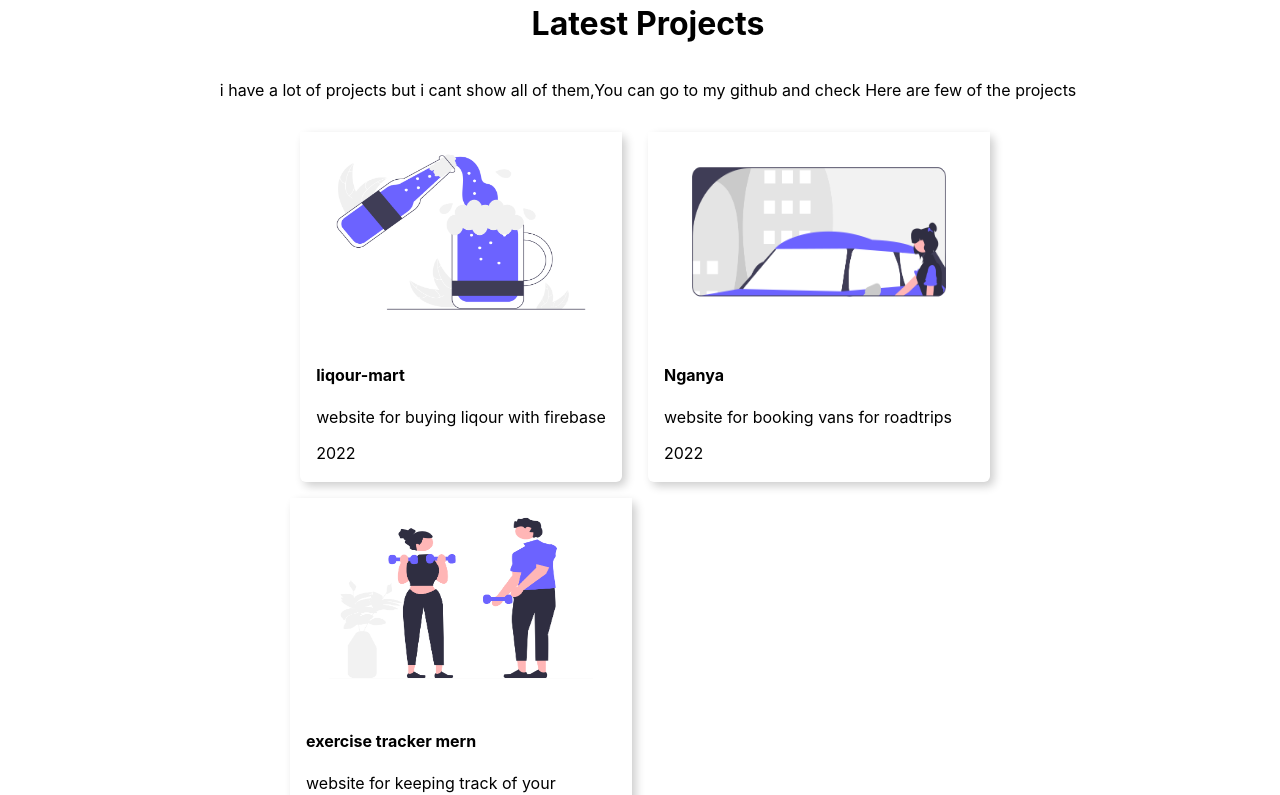
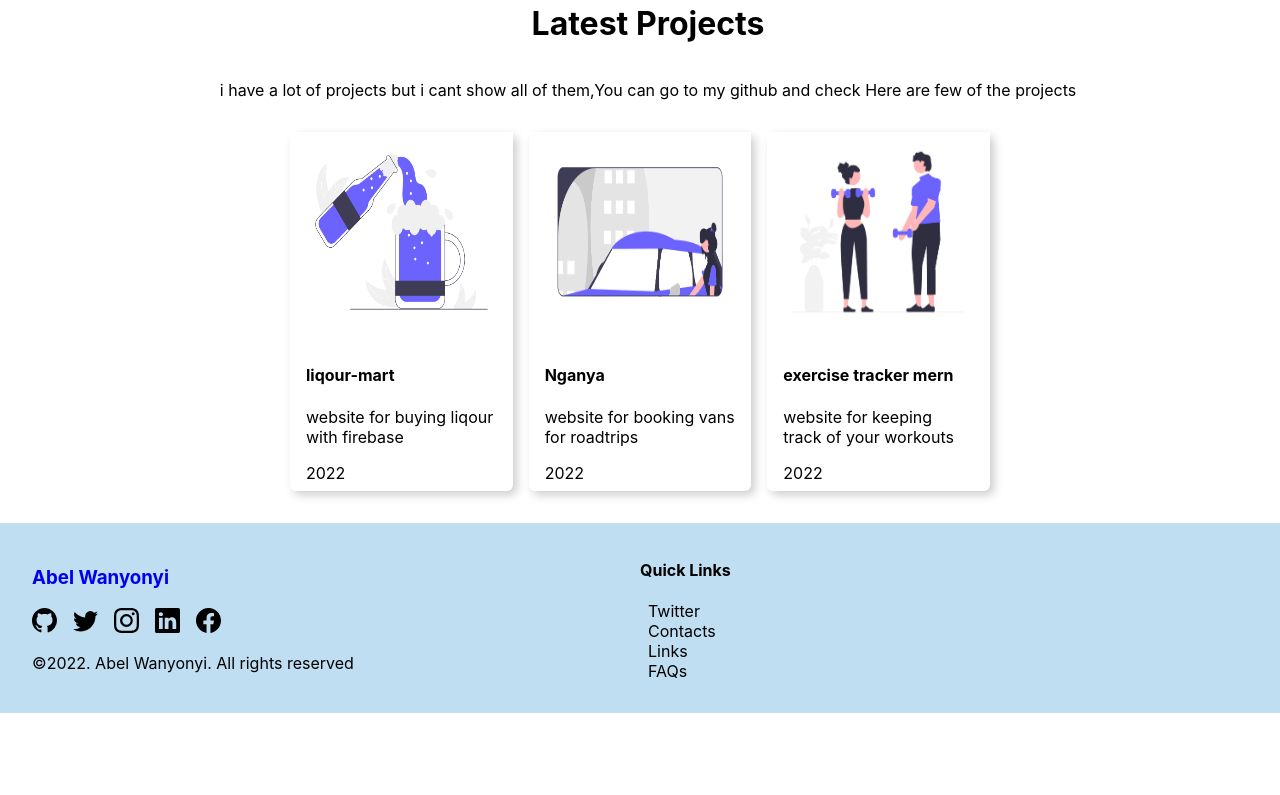
Before and after one commit to abeloa3411/portfolio, a React (Create React App) app: page / in a window 1280 px wide. Shown: the part 1440-2235 px from the top of the page. After the commit the page ends 2153 px from the top, so only its background shows below. Built offline with nearby package versions, Linux system fonts and the light colour scheme.

Commit message:
new fixes

```diff
--- a/src/Projects.js
+++ b/src/Projects.js
@@ -4,7 +4,7 @@ export const projectData = [
     title: "liqour-mart",
     description: "website for buying liqour with firebase",
     img: require("./images/pic2.png"),
-    link: "https://www.liqour-mart.web.app",
+    link: "liqour-mart.web.app",
   },
   {
     id: 2,
--- a/src/components/Projects.js
+++ b/src/components/Projects.js
@@ -23,7 +23,7 @@ const ArticleP = styled.p`
 
 const ProjectsCards = styled.div`
   display: grid;
-  grid-template-columns: 1fr 1fr;
+  grid-template-columns: 1fr 1fr 1fr;
   grid-gap: 16px;
   justify-content: center;
   max-width: 700px;
```
